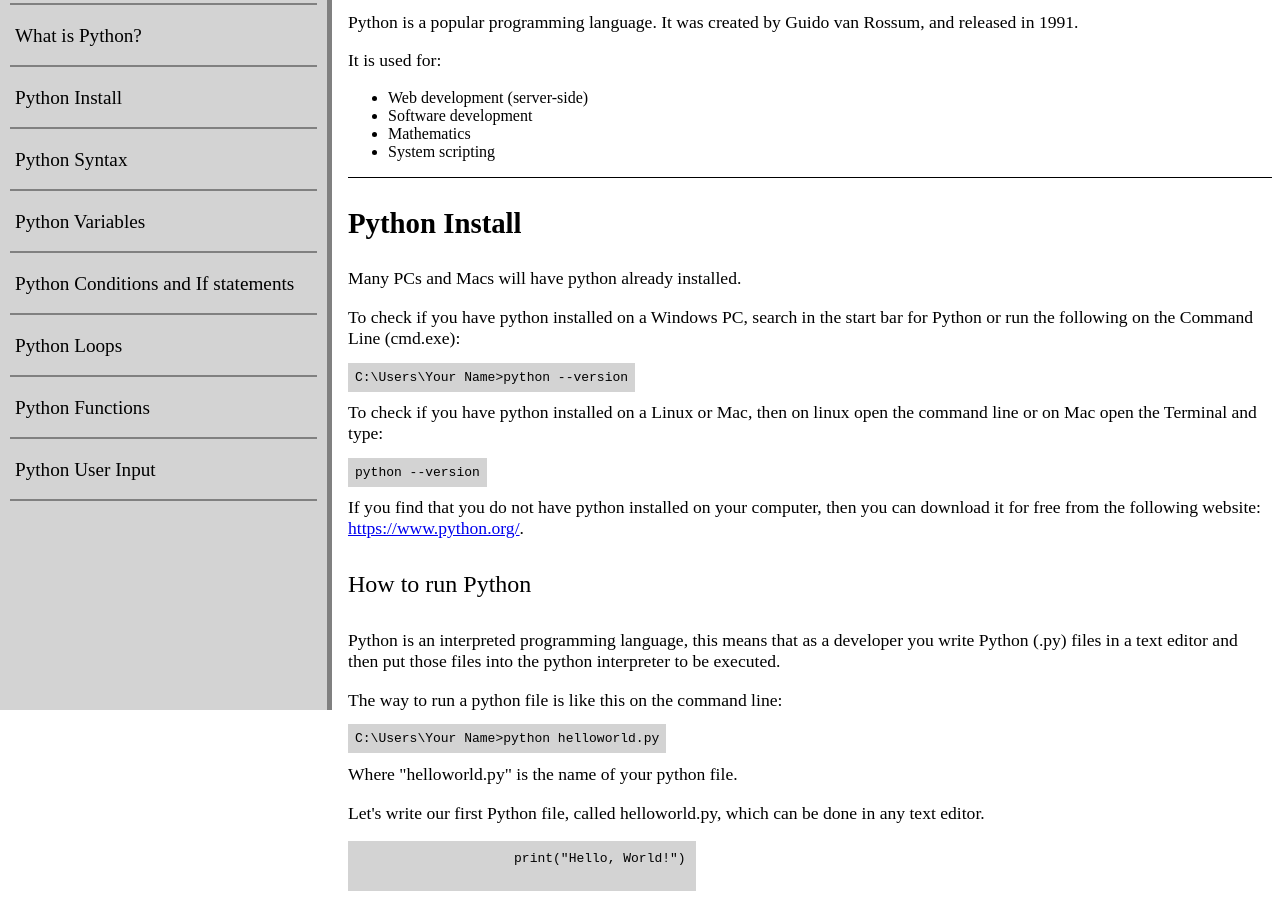
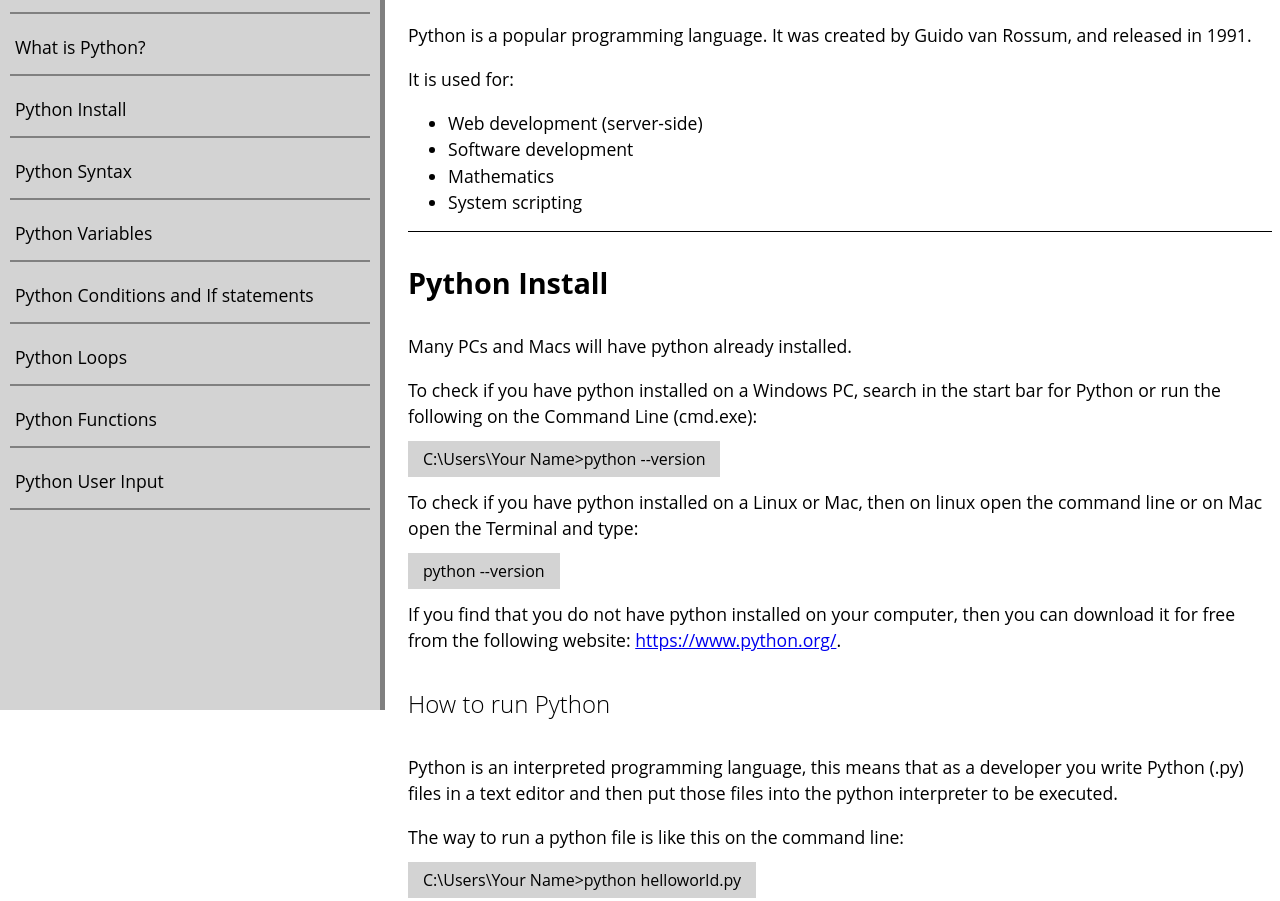
Before and after one commit to federico-palma/FCC-tech-doc-page, a plain HTML site: page index.html in a window 1280 px wide. Shown: the part 90-991 px from the top of the page. Drawn offline with Linux system fonts and the light colour scheme.

Commit message:
More edits to main section styling

```diff
--- a/style.css
+++ b/style.css
@@ -1,5 +1,7 @@
 *{
     box-sizing: border-box;
+    font-family: 'Open Sans', Arial, sans-serif;
+    line-height: 1.5;
 }
 
 /* Navbar Section */
@@ -28,7 +30,7 @@
 nav li{
     list-style: none;
     border-top: grey 2px solid;
-    font-size: 1.2rem;
+    font-size: 1.1rem;
     padding: 20px 5px;
 }
 
@@ -53,7 +55,7 @@
 /* Main Section */
 main {
     margin: 10px auto;
-    margin-left: 340px;
+    margin-left: 400px;
 }
 
 section {
@@ -73,15 +75,20 @@
     font-size: 1.1em;
 }
 
+section li {
+    font-size: 1.1em;
+}
+
 code {
-    padding: 7px;
+    padding: 7px 15px;
     background-color: lightgray;
 }
 
 pre {
     padding: 10px;
-    background-color: lightgray;
+    padding-right: 100px;
     width: fit-content;
+    border: solid lightgray 1px;
 }
 
 /* Media Query */
```
